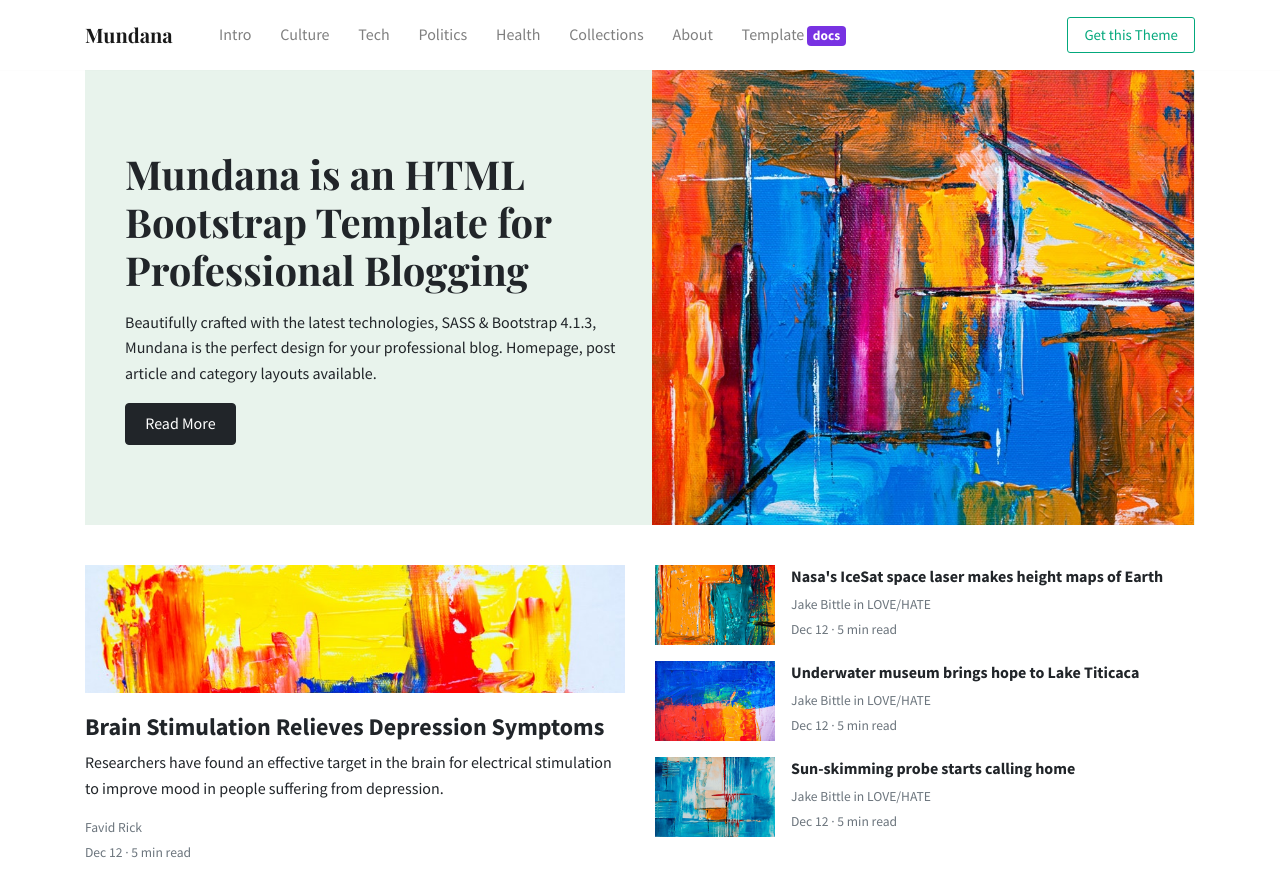
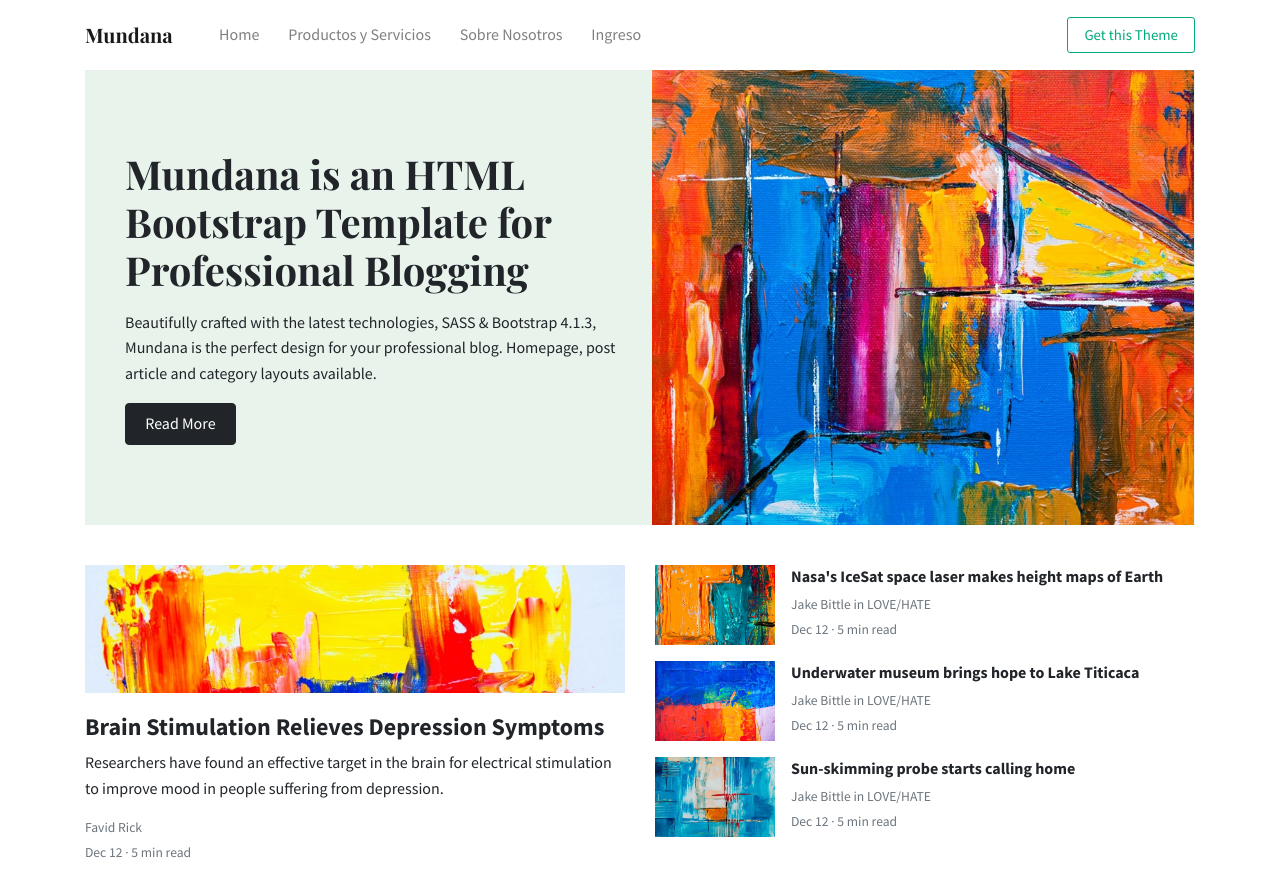
Before and after one commit to Mith87/elaboro.com, a website: page index.html in a window 1280 px wide. Shown: the top 892 px of the page. Drawn offline with nearby package versions, Linux system fonts and the light colour scheme.

Commit message:
cambios en index.html

```diff
--- a/index.html
+++ b/index.html
@@ -5,7 +5,7 @@
 <link rel="apple-touch-icon" sizes="76x76" href="./assets/img/favicon.ico">
 <link rel="icon" type="image/png" href="./assets/img/favicon.ico">
 <meta http-equiv="X-UA-Compatible" content="IE=edge,chrome=1"/>
-<title>Mundana Template by WowThemesNet</title>
+<title>Elaboro.com</title>
 <meta content='width=device-width, initial-scale=1.0, maximum-scale=1.0, user-scalable=0, shrink-to-fit=no' name='viewport'/>
 <!-- Google Font -->
 <link href="https://fonts.googleapis.com/css?family=Playfair+Display:400,700|Source+Sans+Pro:400,600,700" rel="stylesheet">
@@ -27,28 +27,16 @@ NAVBAR
 	<div class="navbar-collapse collapse" id="navbarColor02" style="">
 		<ul class="navbar-nav mr-auto d-flex align-items-center">
 			<li class="nav-item">
-			<a class="nav-link" href="./index.html">Intro <span class="sr-only">(current)</span></a>
+			<a class="nav-link" href="./index.html">Home<span class="sr-only">(current)</span></a>
 			</li>
 			<li class="nav-item">
-			<a class="nav-link" href="./article.html">Culture</a>
+			<a class="nav-link" href="./article.html">Productos y Servicios</a>
 			</li>
 			<li class="nav-item">
-			<a class="nav-link" href="./article.html">Tech</a>
+			<a class="nav-link" href="./about.html">Sobre Nosotros</a>
 			</li>
 			<li class="nav-item">
-			<a class="nav-link" href="./article.html">Politics</a>
-			</li>
-			<li class="nav-item">
-			<a class="nav-link" href="./article.html">Health</a>
-			</li>
-			<li class="nav-item">
-			<a class="nav-link" href="./article.html">Collections</a>
-			</li>
-			<li class="nav-item">
-			<a class="nav-link" href="./about.html">About</a>
-			</li>
-			<li class="nav-item">
-			<a class="nav-link" href="./docs.html">Template <span class="badge badge-secondary">docs</span></a>
+			<a class="nav-link" href="./login.html">Ingreso</a>
 			</li>
 		</ul>
 		<ul class="navbar-nav ml-auto d-flex align-items-center">
```
